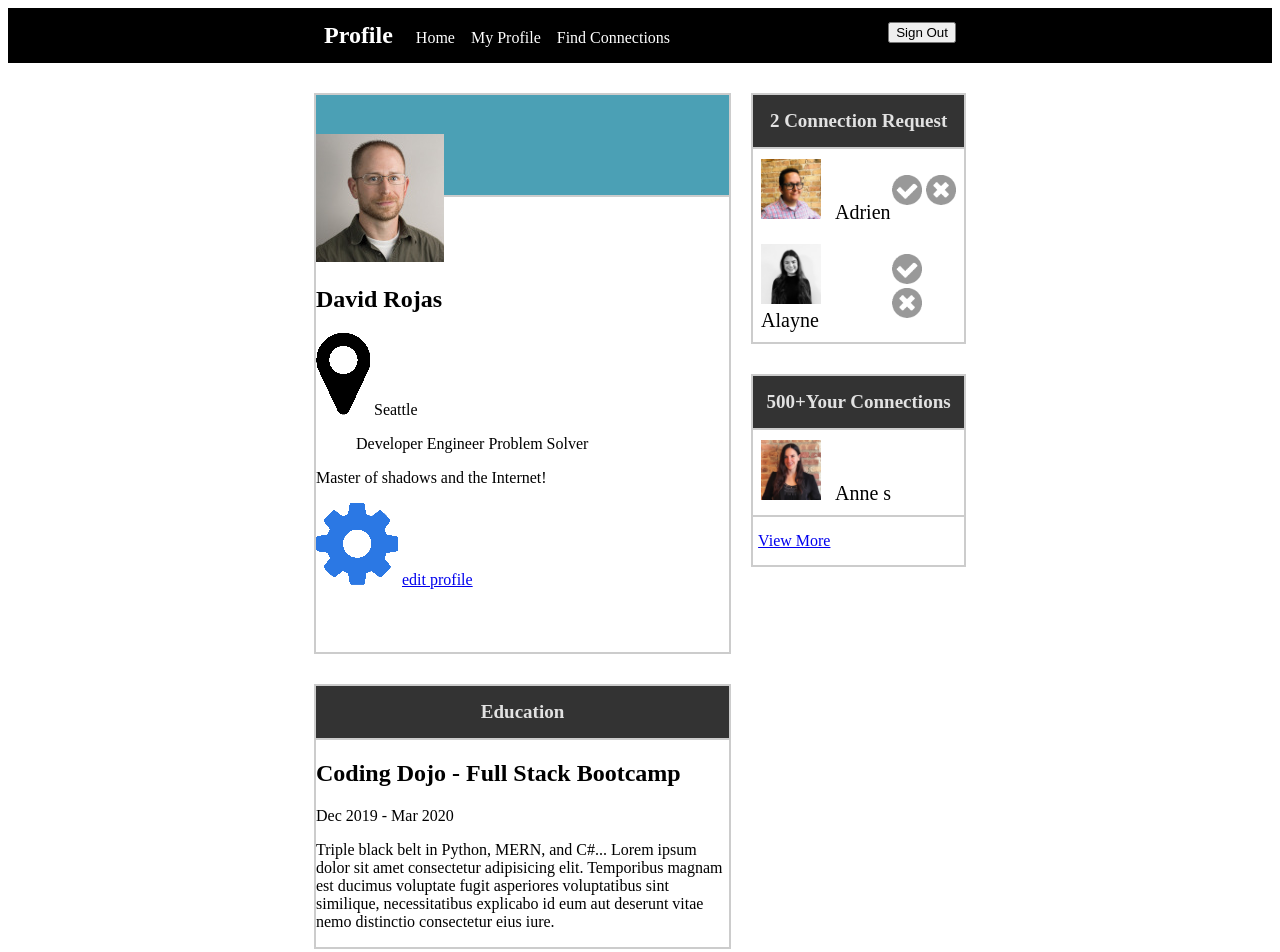
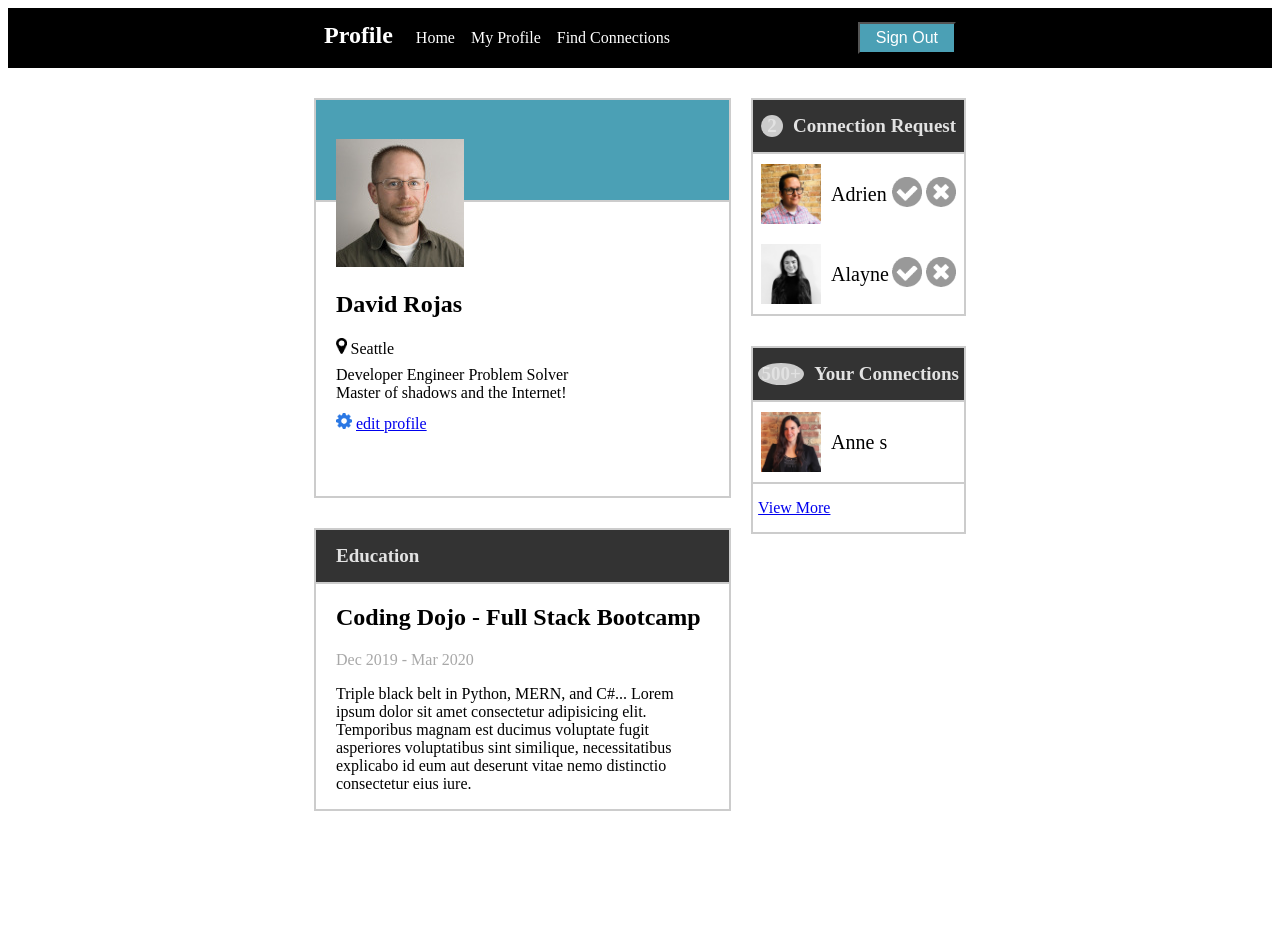
Before and after one commit to Dorc80/PaginaPerfil, a plain HTML site: page index.html in a window 1280 px wide. After the commit the page ends 849 px from the top, so only its background shows below. Drawn offline with Linux system fonts and the light colour scheme.

Commit message:
Finaliza implementacion

```diff
--- a/index.html
+++ b/index.html
@@ -70,7 +70,7 @@
         <section id="connections">
             <section class="connections-request">
                 <article class="article connection-article">
-                    <header><h4><span class="round-con">2</span> Connection Request</header></h4>
+                    <header><h4><span class="circle">2</span>Connection Request</header></h4>
                     <div class="content">
                         <div class="con-req-row">
                             <div class="con-req-user">
@@ -78,7 +78,7 @@
                                 Adrien
                             </div>
                             <div class="con-req-btn">
-                                <img src="icons/accept-circle.png" alt="accep circle">
+                                <img src="icons/accept-circle.png" alt="accept circle">
                                 <img src="icons/close-circle.png" alt="close circle">
                             </div>
                         </div>
@@ -98,7 +98,7 @@
             <section class="your-conecctions">
                 <article class="article connection-article">
                     <header>
-                        <h4><span>500+</span>Your Connections</h4>
+                        <h4><span class="oval">500+</span>Your Connections</h4>
                     </header>
                     <div class="content">
                         <div class="con-req-row">
--- a/style.css
+++ b/style.css
@@ -8,6 +8,7 @@ body > header {
     background-color: black;
     color: white;
     padding: 14px 0px;
+    align-items: baseline;
 }
 
 #header-menus {
@@ -41,6 +42,13 @@ body > header {
     margin-right: 25%;
 }
 
+#header-buttons button {
+    background-color: #4ba0b5;
+    color: white;
+    padding: 5px 16px;
+    font-size: 16px;
+}
+
 .blue-header {
     height: 100px;
     width: 100%;
@@ -60,6 +68,31 @@ body > header {
     border-bottom: 2px solid #CCCCCC;
 }
 
+.article main {
+    padding-left: 20px;
+    padding-right: 20px;
+}
+
+.article main header p img {
+    height: 16px;
+}
+
+.article main header p {
+    margin: 8px 0px;
+}
+
+.article main div p {
+    margin: 0px;
+}
+
+.article main footer img {
+    height: 16px;
+}
+
+.article main footer {
+    margin-top: 11px;
+}
+
 #connections {
     width: 17%;
     margin-left: 20px;
@@ -73,6 +106,7 @@ body > main {
 .profile .content > ul {
     list-style: none;
     display: inline;
+    padding-left: 0px;
 }
 
 .profile .content > ul li {
@@ -93,6 +127,8 @@ body > main {
 
 .con-req-user {
     font-size: 20px;
+    display: flex;
+    align-items: center;
 }
 
 .con-req-row .con-req-user img{
@@ -108,14 +144,53 @@ body > main {
     background-color: #333333;
     padding: 15px 5px;
     color: #e2e2e2;
+    font-size: 19px;
+}
+
+.connection-article > header {
     text-align: center;
-    font-size: 19px;
+}
+
+.circle {
+    background-color: #cccccc;
+    display: inline-block;
+    border-radius: 50%;
+    margin-right: 10px;
+}
+
+.oval {
+    background-color: #cccccc;
+    display: inline-block;
+    border-radius: 50%;
+    margin-right: 10px;
+}
+
+.circle {
+    width: 22px;
+}
+
+.oval {
+    width: 46px;
+}
+
+.education-article > header {
+    text-align: left;
+    padding-left: 20px;
+}
+
+.education-article .content {
+    padding-left: 20px;
+    padding-right: 20px;
 }
 
 .connection-article > header h4, .education-article > header h4 {
     display: inline;
 }
 
+.education-article .content p:first-of-type {
+    color: #a8a8a8;
+}
+
 .connection-article > footer {
     border-top: 2px solid #CCCCCC;
     padding: 15px 5px;
```
